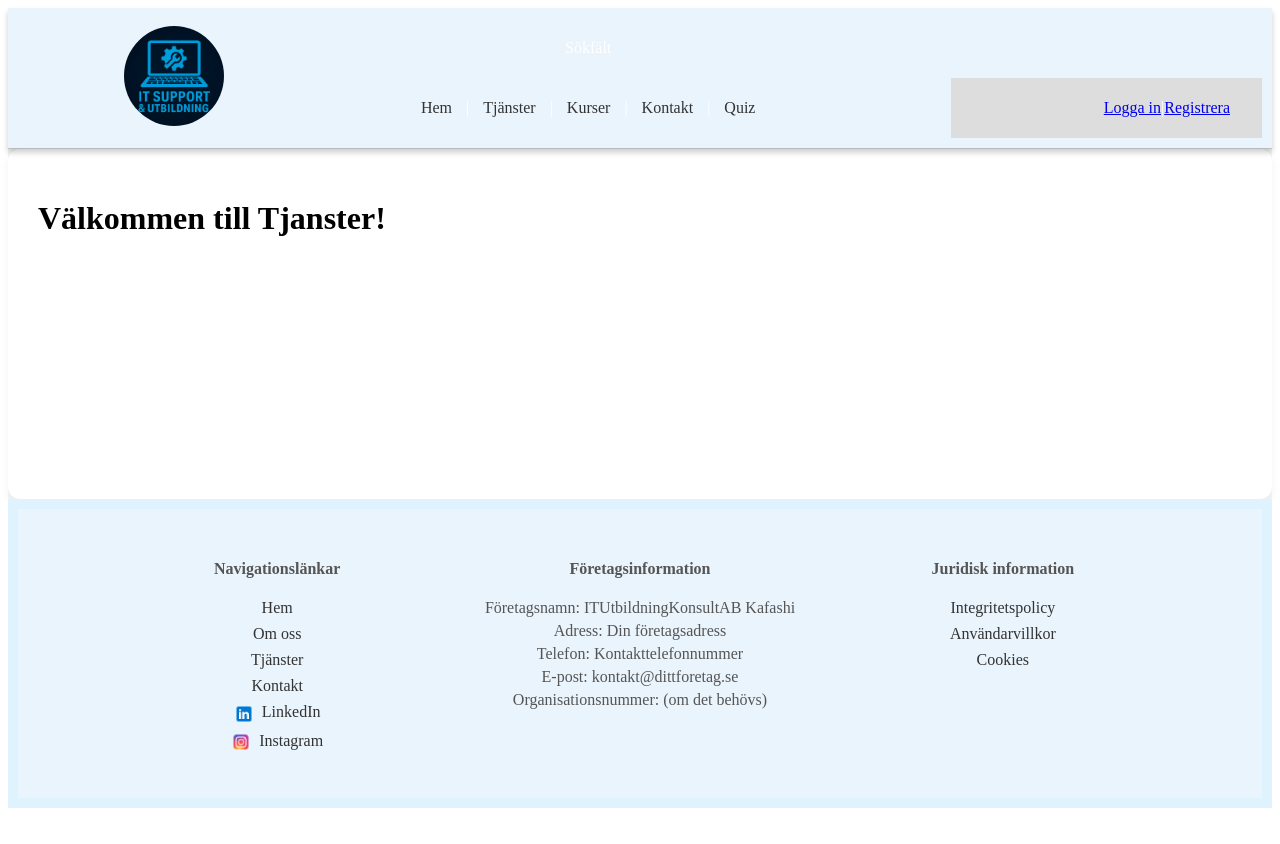
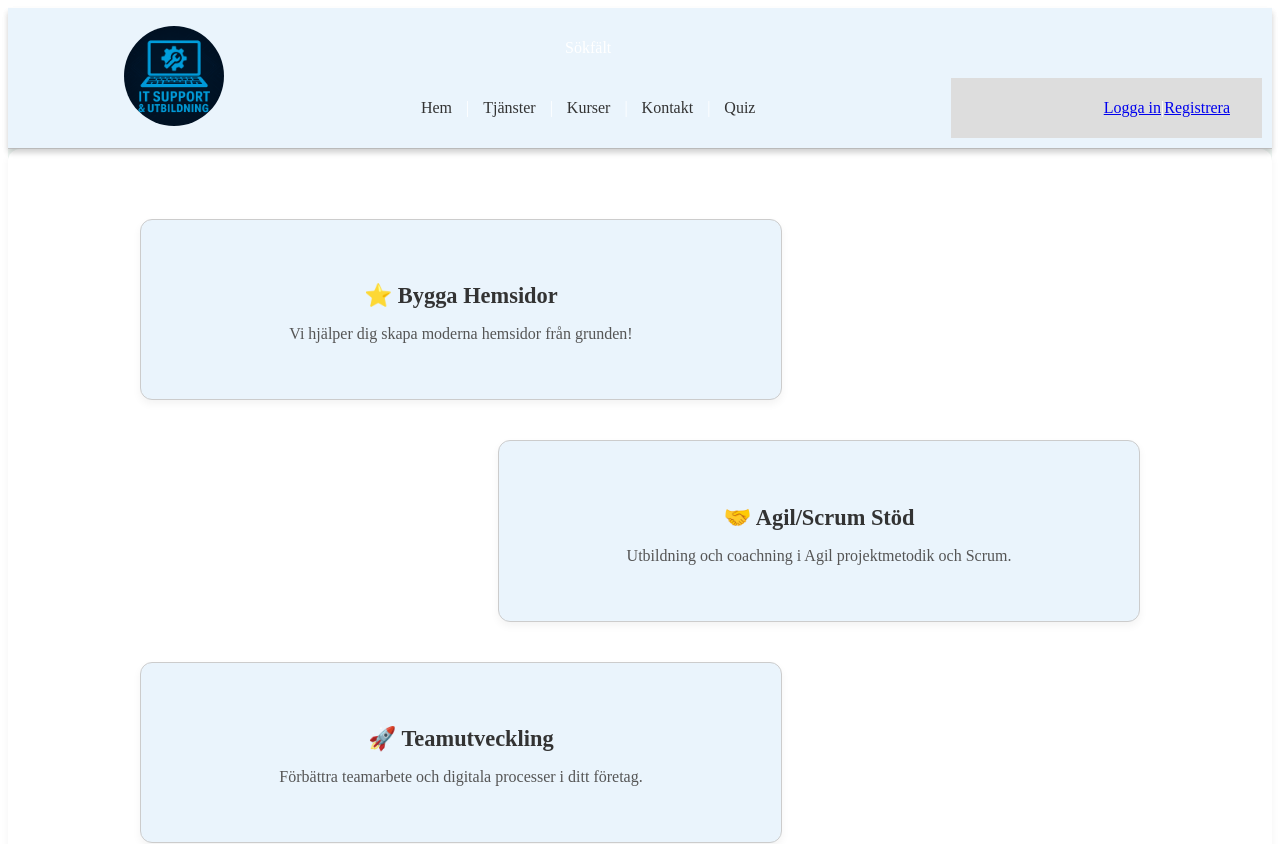
Before and after one commit to Delzarkafashi/it-support-utbildning, a React (Vite) app: page /tjanster in a window 1280 px wide. Shown: the top 844 px of the page. Before the commit the page ends 816 px from the top, so only its background shows below. Built offline with nearby package versions, Linux system fonts and the light colour scheme; the HTML template or start-up script is replaced by a standard one.

Commit message:
Fixat Tjänster-sidan med CSS och animationer för förbättrat utseende

```diff
--- a/src/App.jsx
+++ b/src/App.jsx
@@ -1,7 +1,5 @@
-import React from "react";
 import { Routes, Route } from "react-router-dom";
 import Layout from "./components/Layout";
-
 import Home from "./Pages/Home";
 import Tjanster from "./Pages/Tjanster";
 import Kurser from "./Pages/Kurser";
@@ -12,8 +10,11 @@ import Register from "./Pages/Register";
 import Integritetspolicy from "./Pages/Integritetspolicy";
 import Anvandarvillkor from "./Pages/Anvandarvillkor";
 import Cookies from "./Pages/Cookies";
+import ByggaHemsidor from "./Pages/ByggaHemsidor";
+import AgilScrum from "./Pages/AgilScrum";
+import Teamutveckling from "./Pages/Teamutveckling";
 
-const App = () => {
+function App() {
   return (
     <Routes>
       <Route path="/" element={<Layout />}>
@@ -24,12 +25,15 @@ const App = () => {
         <Route path="quiz" element={<Quiz />} />
         <Route path="login" element={<Login />} />
         <Route path="register" element={<Register />} />
-        <Route path="/integritetspolicy" element={<Integritetspolicy />} />
-        <Route path="/anvandarvillkor" element={<Anvandarvillkor />} />
-        <Route path="/cookies" element={<Cookies />} />
+        <Route path="integritetspolicy" element={<Integritetspolicy />} />
+        <Route path="anvandarvillkor" element={<Anvandarvillkor />} />
+        <Route path="cookies" element={<Cookies />} />
+        <Route path="bygga-hemsidor" element={<ByggaHemsidor />} />
+        <Route path="agil-scrum" element={<AgilScrum />} />
+        <Route path="teamutveckling" element={<Teamutveckling />} />
       </Route>
     </Routes>
   );
-};
+}
 
 export default App;
--- /dev/null
+++ b/src/Pages/AgilScrum.jsx
@@ -0,0 +1,12 @@
+import React from "react";
+
+const AgilScrum = () => {
+  return (
+    <div style={{ padding: "20px", textAlign: "center" }}>
+      <h1>🤝 Agil/Scrum Stöd</h1>
+      <p>Utbildning och coachning i Agil projektmetodik och Scrum.</p>
+    </div>
+  );
+};
+
+export default AgilScrum;
--- /dev/null
+++ b/src/Pages/ByggaHemsidor.jsx
@@ -0,0 +1,12 @@
+import React from "react";
+
+const ByggaHemsidor = () => {
+  return (
+    <div style={{ padding: "20px", textAlign: "center" }}>
+      <h1>⭐ Bygga Hemsidor</h1>
+      <p>Vi hjälper dig skapa moderna hemsidor från grunden!</p>
+    </div>
+  );
+};
+
+export default ByggaHemsidor;
--- /dev/null
+++ b/src/Pages/Teamutveckling.jsx
@@ -0,0 +1,12 @@
+import React from "react";
+
+const Teamutveckling = () => {
+  return (
+    <div style={{ padding: "20px", textAlign: "center" }}>
+      <h1>🚀 Teamutveckling</h1>
+      <p>Förbättra teamarbete och digitala processer i ditt företag.</p>
+    </div>
+  );
+};
+
+export default Teamutveckling;
--- /dev/null
+++ b/src/Pages/Tjanster.css
@@ -0,0 +1,70 @@
+.services-wrapper {
+    display: flex;
+    flex-direction: column;
+    gap: 40px;
+    margin: 40px auto;
+    max-width: 1000px;
+    padding: 0 20px;
+  }
+
+  .service-box {
+    background: #eaf4fc;
+    border: 1px solid #ccc;
+    padding: 40px 20px;
+    border-radius: 12px;
+    box-shadow: 0 4px 8px rgba(0,0,0,0.05);
+    display: flex;
+    justify-content: center;
+    align-items: center;
+    text-align: center;
+    width: 60%;
+    opacity: 0;
+    transform: translateY(20px);
+    animation: fadeInUp 1s ease forwards;
+    transition: transform 0.3s ease, box-shadow 0.3s ease;
+    text-decoration: none;
+  }
+
+  .left {
+    align-self: flex-start;
+  }
+
+  .right {
+    align-self: flex-end;
+  }
+
+  .delay-1 {
+    animation-delay: 0.2s;
+  }
+  .delay-2 {
+    animation-delay: 0.9s;
+  }
+  .delay-3 {
+    animation-delay: 1.5s;
+  }
+
+  .service-box:hover {
+    transform: translateY(-5px);
+    box-shadow: 0 8px 16px rgba(0,0,0,0.1);
+  }
+
+  .service-box h3 {
+    font-size: 1.4rem;
+    margin-bottom: 15px;
+    color: #333;
+  }
+
+  .service-box p {
+    color: #555;
+  }
+
+  @keyframes fadeInUp {
+    0% {
+      opacity: 0;
+      transform: translateY(20px);
+    }
+    100% {
+      opacity: 1;
+      transform: translateY(0);
+    }
+  }
--- a/src/Pages/Tjanster.jsx
+++ b/src/Pages/Tjanster.jsx
@@ -1,7 +1,31 @@
+import { Link } from "react-router-dom";
+import "./Tjanster.css";
+
 const Tjanster = () => {
   return (
+    <div className="services-wrapper">
+
+      <Link to="/bygga-hemsidor" className="service-box left delay-1">
         <div>
-        <h1>Välkommen till Tjanster!</h1>
+          <h3>⭐ Bygga Hemsidor</h3>
+          <p>Vi hjälper dig skapa moderna hemsidor från grunden!</p>
+        </div>
+      </Link>
+
+      <Link to="/agil-scrum" className="service-box right delay-2">
+        <div>
+          <h3>🤝 Agil/Scrum Stöd</h3>
+          <p>Utbildning och coachning i Agil projektmetodik och Scrum.</p>
+        </div>
+      </Link>
+
+      <Link to="/teamutveckling" className="service-box left delay-3">
+        <div>
+          <h3>🚀 Teamutveckling</h3>
+          <p>Förbättra teamarbete och digitala processer i ditt företag.</p>
+        </div>
+      </Link>
+
     </div>
   );
 };
```
Lines whose indentation alone changed are shown as unchanged.
